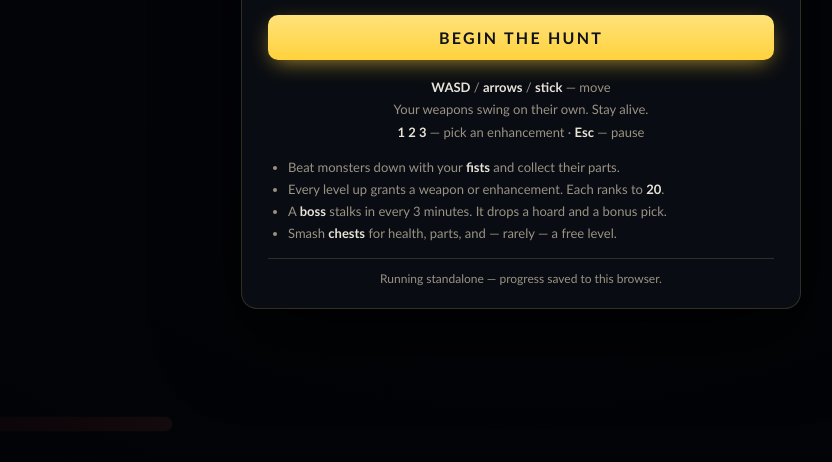
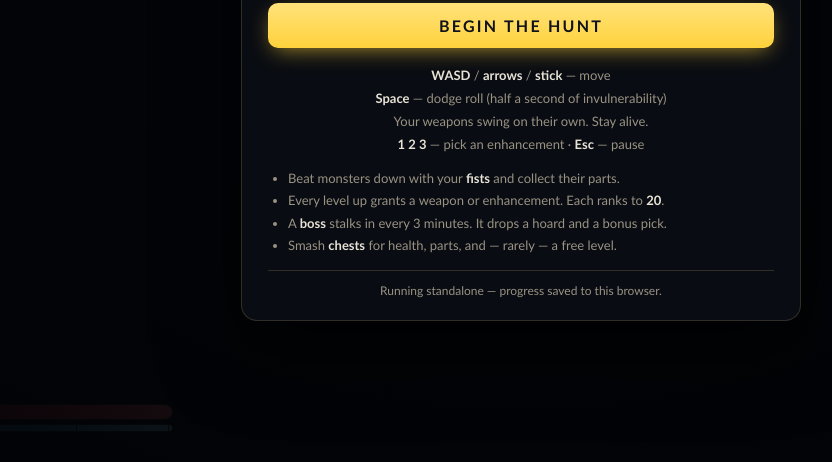
Before and after one commit to portalsuser/monster-hunter-nightfall, a website: page index.html in a window 1280 px wide. Shown: the part 338-800 px from the top of the page, without its empty margins (119-951 px from the left). Drawn offline with nearby package versions, Linux system fonts and the light colour scheme; no server answers.

Commit message:
Stamina bar and dodge controls

```diff
--- a/index.html
+++ b/index.html
@@ -39,9 +39,10 @@
     <div id="boss-track"><div id="boss-fill"></div></div>
   </div>
 
-  <!-- health -->
+  <!-- health + stamina -->
   <div id="hp-wrap">
     <div id="hp-track"><div id="hp-fill"></div></div>
+    <div id="stam-track" title="Stamina — press Space to dodge"><div id="stam-fill"></div></div>
     <div id="hp-text">120 / 120</div>
   </div>
 
@@ -69,6 +70,7 @@
 
     <div class="how">
       <div><b>WASD</b> / <b>arrows</b> / <b>stick</b> — move</div>
+      <div><b>Space</b> — dodge roll (half a second of invulnerability)</div>
       <div>Your weapons swing on their own. Stay alive.</div>
       <div><b>1 2 3</b> — pick an enhancement · <b>Esc</b> — pause</div>
     </div>
--- a/styles.css
+++ b/styles.css
@@ -167,6 +167,51 @@ html, body {
   background: linear-gradient(90deg, #7a0f18, #d8323f 60%, #ff6a6a);
   transition: width 0.16s ease-out;
 }
+
+/* Stamina. Ticks are drawn as a repeating gradient whose period is one
+   dodge's worth of stamina, so the bar reads as "3 rolls left" at a glance
+   rather than as an abstract percentage. --seg is set from hud.js. */
+#stam-track {
+  position: relative;
+  height: 8px;
+  margin-top: 4px;
+  background: rgba(0, 0, 0, 0.7);
+  border: 1px solid var(--edge);
+  border-radius: 5px;
+  overflow: hidden;
+  box-shadow: inset 0 1px 3px rgba(0, 0, 0, 0.9);
+  --seg: 33%;
+}
+
+#stam-fill {
+  height: 100%;
+  width: 100%;
+  background: linear-gradient(90deg, #1c5a72, #3fb6d8 65%, #8ce8ff);
+  transition: width 0.1s linear;
+}
+
+#stam-track::after {
+  content: '';
+  position: absolute;
+  inset: 0;
+  pointer-events: none;
+  background: repeating-linear-gradient(
+    90deg,
+    transparent 0,
+    transparent calc(var(--seg) - 1px),
+    rgba(0, 0, 0, 0.85) calc(var(--seg) - 1px),
+    rgba(0, 0, 0, 0.85) var(--seg)
+  );
+}
+
+/* A ready roll gets a faint rim so you can feel the charge come back without
+   having to read the bar. */
+#stam-track.ready {
+  border-color: rgba(140, 232, 255, 0.55);
+  box-shadow: inset 0 1px 3px rgba(0, 0, 0, 0.9), 0 0 7px rgba(90, 200, 240, 0.35);
+}
+
+#stam-track.spent #stam-fill { filter: saturate(0.35) brightness(0.75); }
 
 #hp-text {
   margin-top: 3px;
```
Also changed, not shown: README.md.
